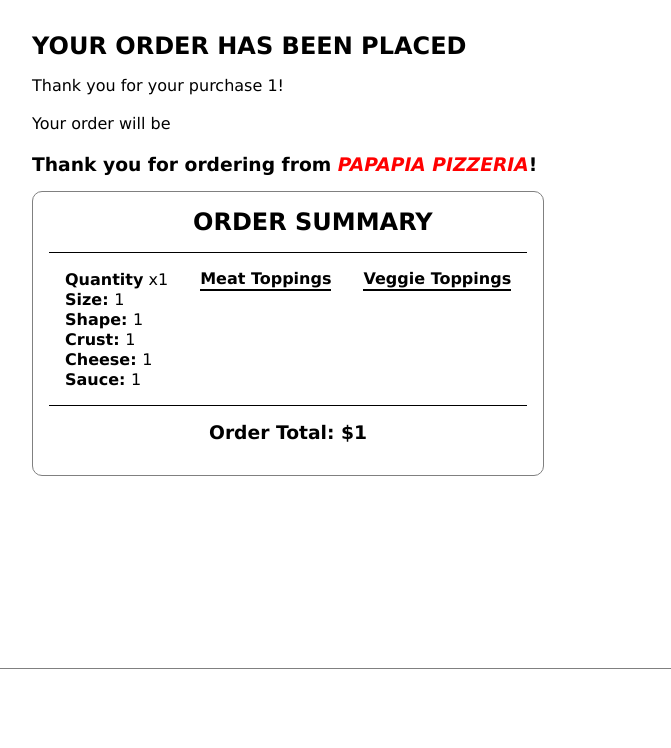
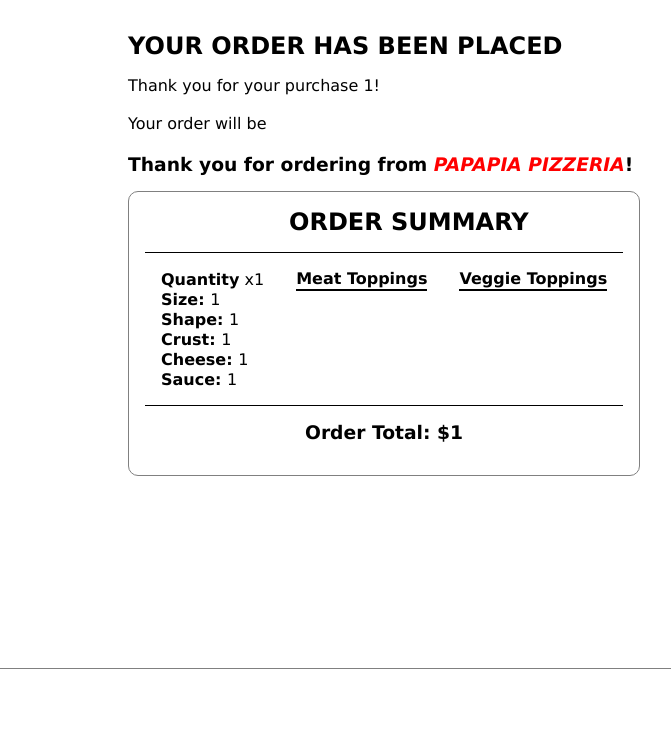
Before and after one commit to memdinhogenbirk/memdinhogenbirk-COMP1002-25F-11075-25F-real, a PHP site: page /orderplaced.php?fname=1 in a window 1280 px wide. Shown: the part 61-809 px from the top of the page, without its empty margins (0-671 px from the left). Run offline with PHP 8.4, Linux system fonts and the light colour scheme; the visitor is signed in with stand-in values (Sample User, id 1); data that the repository does not hold is empty.

Commit message:
style tweak for orderplaced again

```diff
--- a/assignment-1/cart.php
+++ b/assignment-1/cart.php
@@ -160,6 +160,7 @@
                             <input type="text" name="fname"></li>
                             <li><label for="lname"><i>*</i>Last Name</label>
                             <input type="text" name="lname"></li>
+                            <!--two php additions below that make address optional if pickup is selected-->
                             <li><label for="address1"><?php if($delvorpick=='Delivery') echo '<i>*</i>';?>Address Line 1</label>
                             <input type="text" name="address1" <?php if ($delvorpick=='Delivery')echo 'required';?>></li>
                             <li><label for="address2">Address Line 2</label>
--- a/assignment-1/css/styles.css
+++ b/assignment-1/css/styles.css
@@ -473,6 +473,7 @@ input::placeholder {
 /*Order placed Controls*/
 .orderp{
 	padding: 2rem;
+	padding-left: 8rem;
 	display: flex;
 }
 .orderp section{
```
